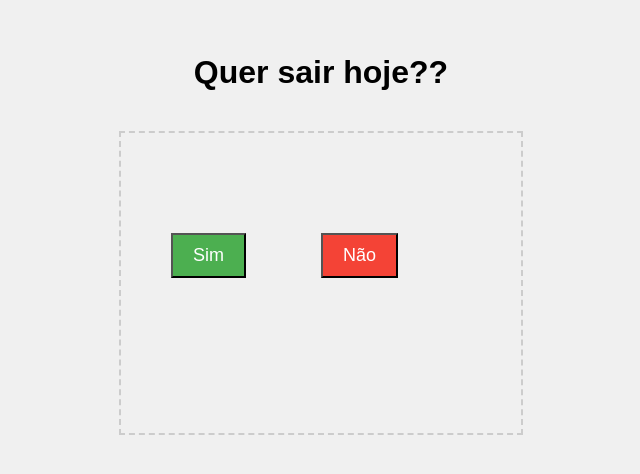
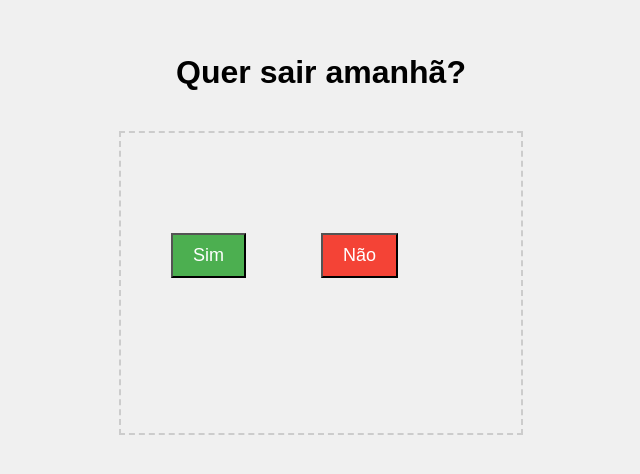
Before and after one commit to Bluegames0202/Uma-pergunta, a plain HTML site: page index.html in a window 1280 px wide. Shown: the part 166-640 px from the top of the page, without its empty margins (319-959 px from the left). Drawn offline with Linux system fonts and the light colour scheme.

Commit message:
Add files via upload

```diff
--- a/index.html
+++ b/index.html
@@ -50,7 +50,7 @@
 </head>
 <body>
 
-  <h1>Quer sair hoje??</h1>
+  <h1>Quer sair amanhã?</h1>
   <div class="buttons">
     <button id="sim" onclick="alert('Que horas?Me fala no wpp 😄')">Sim</button>
     <button id="nao" onmouseover="moverBotao()" onclick="moverBotao()">Não</button>
```
